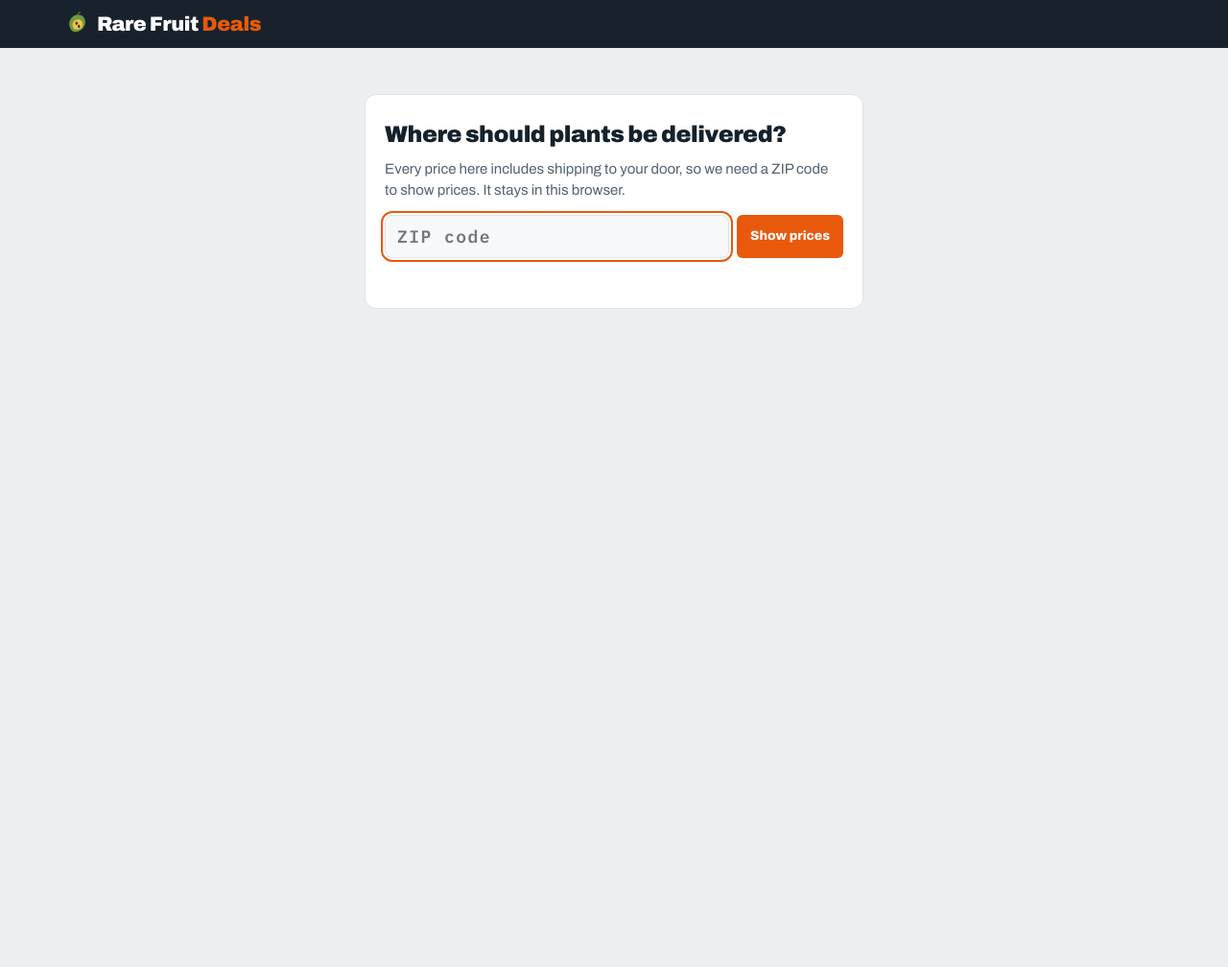
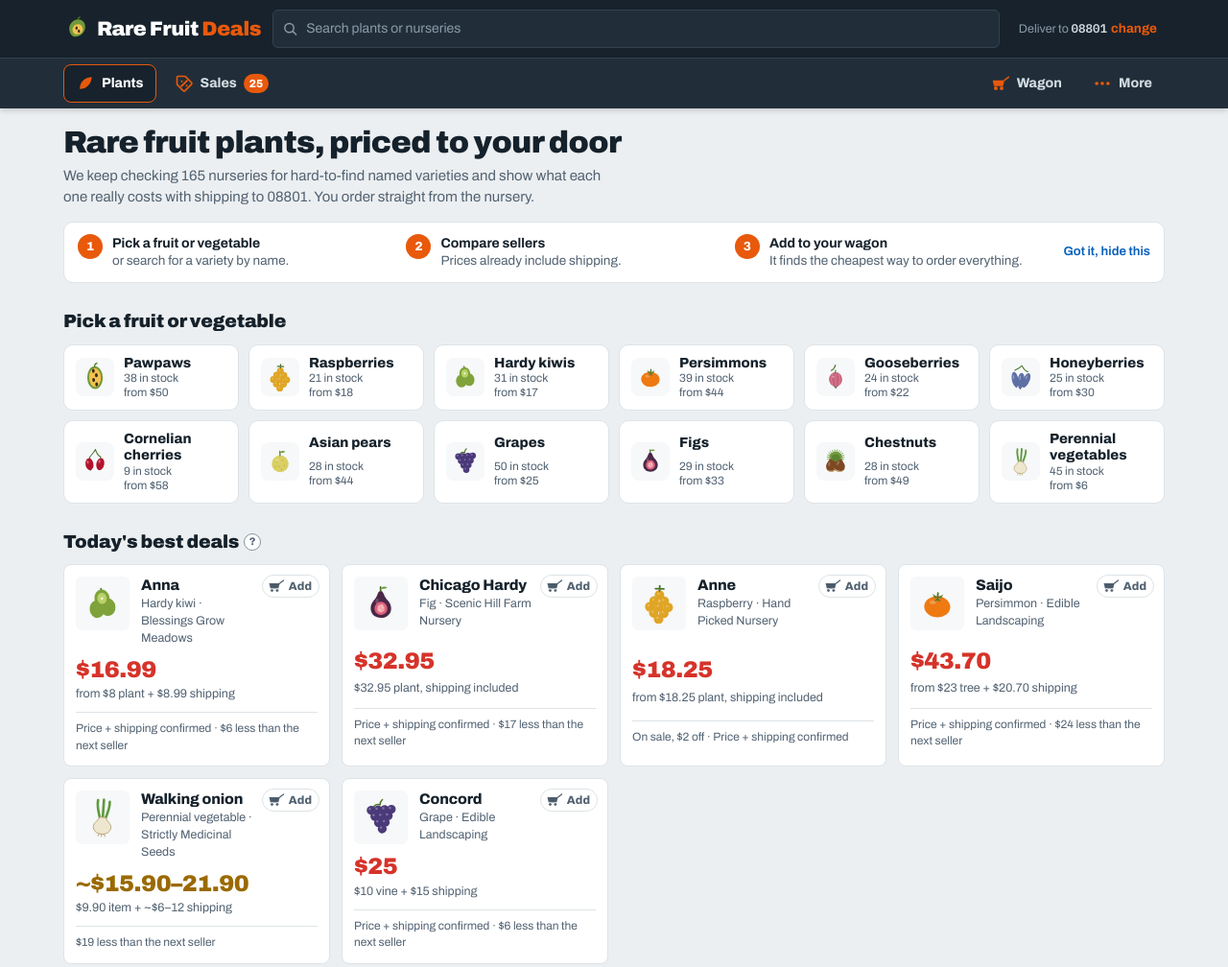
Before and after one commit to jaimemmaron-eng/rare-fruit-deals, a plain HTML site: page index.html in a window 1280 px wide. Shown: the top 1008 px of the page at 96% size. Before the commit the page ends 800 px from the top, so only its background shows below. Drawn offline with Linux system fonts and the light colour scheme.

Commit message:
Remove ZIP prompt; default to 08801

```diff
--- a/index.html
+++ b/index.html
@@ -2541,8 +2541,8 @@ async function load() {
     const get = p => fetch(DATA_BASE + p.replace(/^data\//, ""), { cache: "no-cache" }).then(r => { if (!r.ok) throw new Error(p + " " + r.status); return r.json(); });
     const reg = await get("fruits.json");
     D.fruits = reg.fruits;
-    for (const [id, x] of Object.entries(INLINE_FRUITS)) if (!D.fruits.some(f => f.id === id)) D.fruits.push(x.registry); const want = store.get("rfd.zip", null);
-    if (!validZip(want || "")) { D.shipTo = ""; zipGate(); return; }
+    for (const [id, x] of Object.entries(INLINE_FRUITS)) if (!D.fruits.some(f => f.id === id)) D.fruits.push(x.registry); let want = store.get("rfd.zip", null);
+    if (!validZip(want || "")) want = HOME_ZIP;
     D.shipTo = want; D.shipRegion = regionOfZip(D.shipTo); D.shipState = stateOf(D.shipRegion);
     $("#zip").textContent = D.shipTo; $("#zipBtn").title = `Prices include shipping to ${D.shipTo} (${D.shipState}). Click to change.`;
     STATUS.no_ship = `Doesn't ship to ${D.shipState}`;
```
